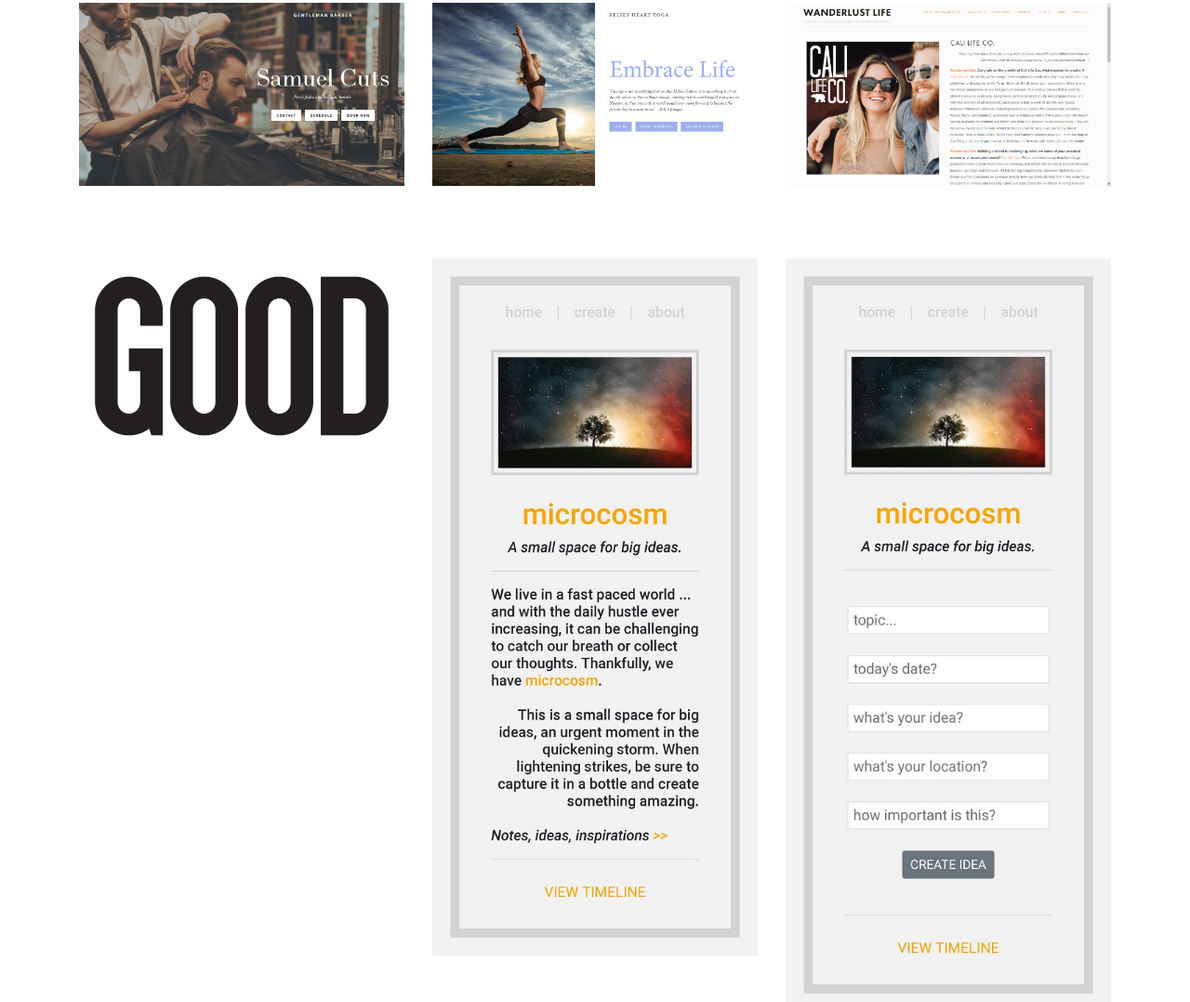
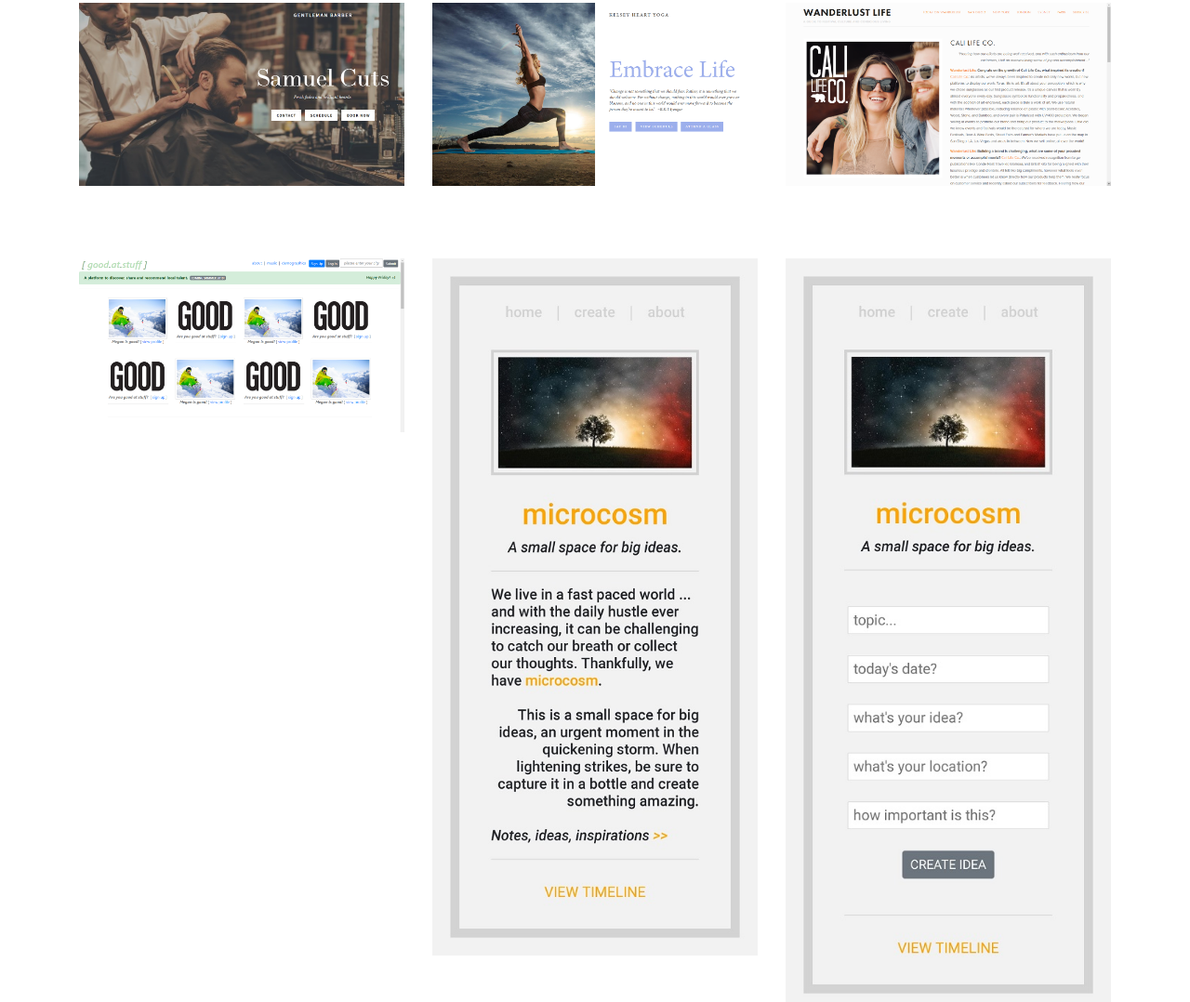
Before and after one commit to CityMiles/CityMiles.github.io, a plain HTML site: page portfolio/index.html in a window 1280 px wide. Shown: the part 3050-4128 px from the top of the page at 93% size. Drawn offline with nearby package versions, Linux system fonts and the light colour scheme.

Commit message:
Update index.html

```diff
--- a/portfolio/index.html
+++ b/portfolio/index.html
@@ -171,7 +171,7 @@
 
             <div class="row">
               <div class="col-md-4">
-                <div class="box"><a href="/good.at.stuff/good.at.stuff" target='_blank' data-title="Some footer information" class="has-border"><img src="img/3.jpg" alt="image" class="img-fluid"></a></div>
+                <div class="box"><a href="/good.at.stuff/good.at.stuff" target='_blank' data-title="Some footer information" class="has-border"><img src="img/5.png" alt="image" class="img-fluid"></a></div>
               </div>
               <div class="col-md-4">
                 <div class="box"><a href="img/11.jpg" data-lightbox="image-1" data-title="microcosm (react-on-rails mobile app) 2019" class="has-border"><img src="img/11.jpg" alt="image" class="img-fluid"></a></div>
```
